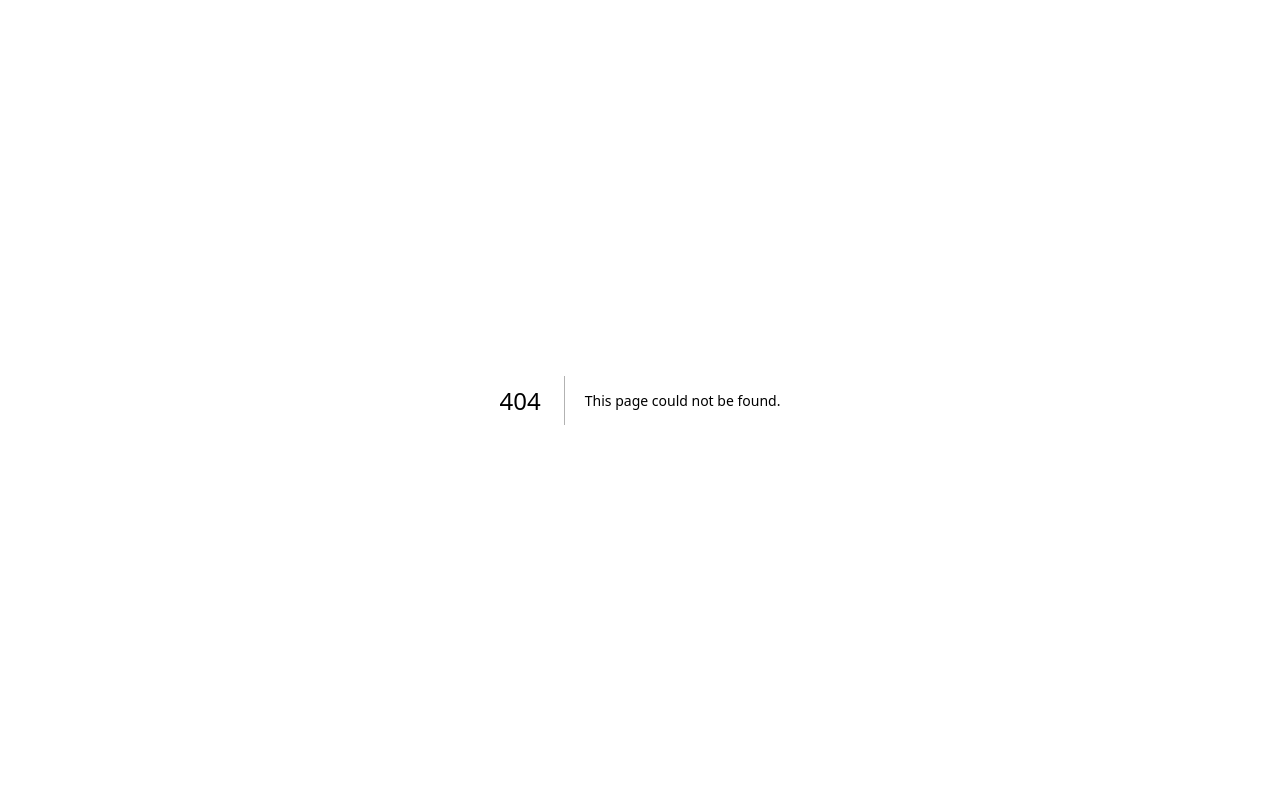
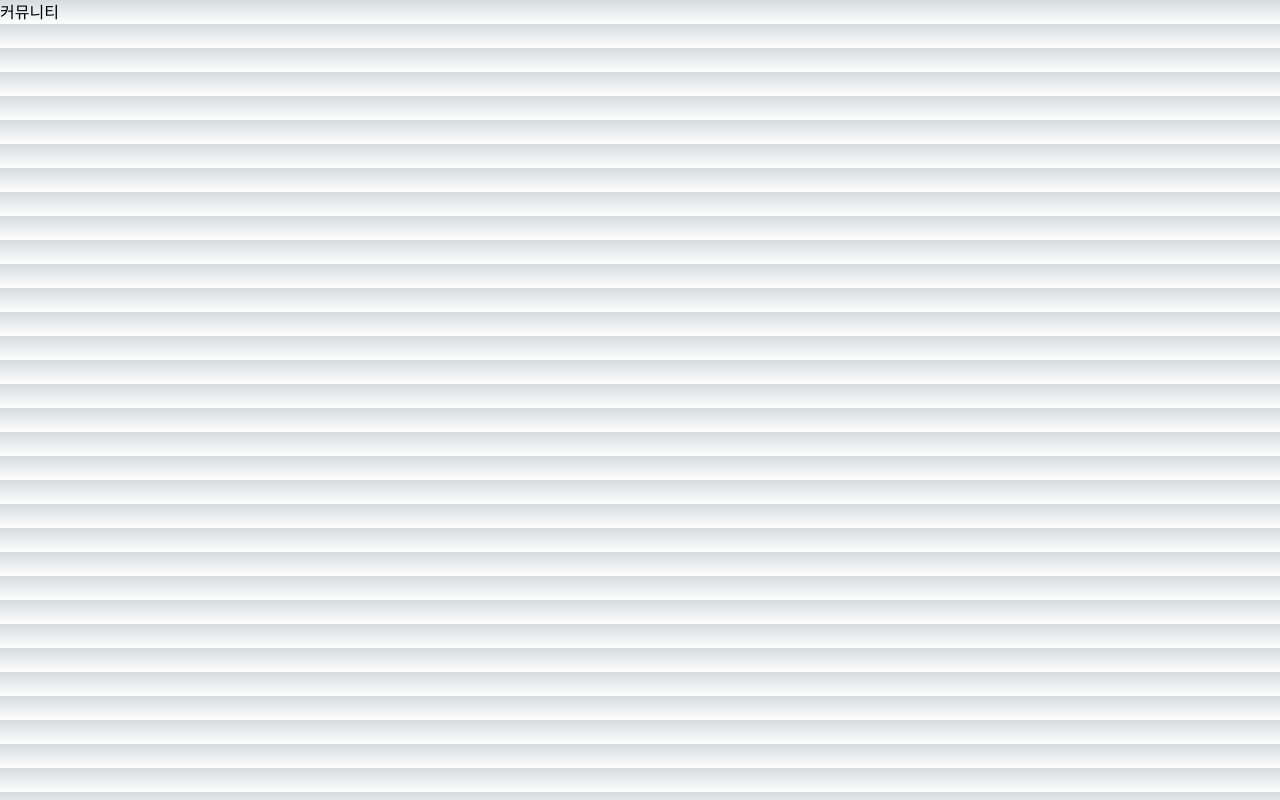
Before and after one commit to GrowYourGreen-GYG/GYG-front, a Next.js app: page /community in a window 1280 px wide. Before the commit this address had no page. Built offline with nearby package versions, Linux system fonts and the light colour scheme.

Commit message:
Feat : add default Community page

```diff
--- /dev/null
+++ b/src/app/community/page.tsx
@@ -0,0 +1,3 @@
+export default function Community() {
+  return <main className="">커뮤니티</main>;
+}
```
